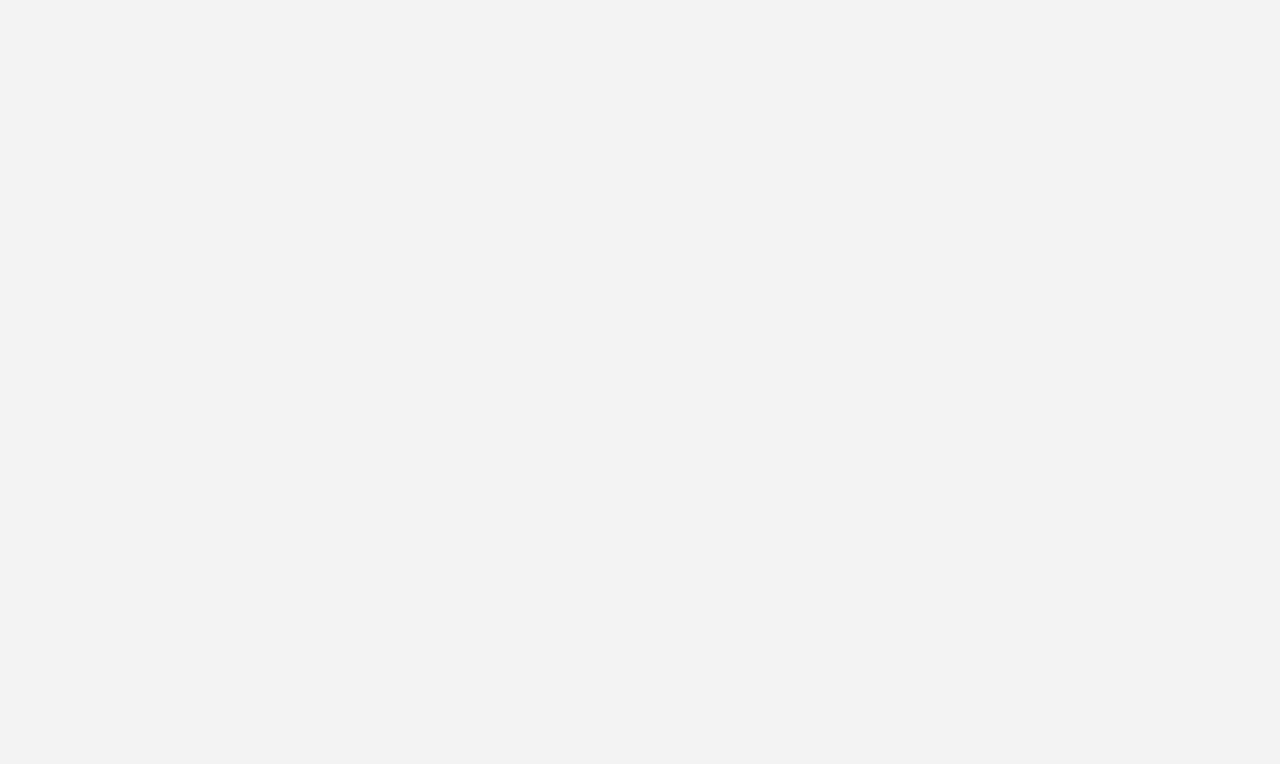
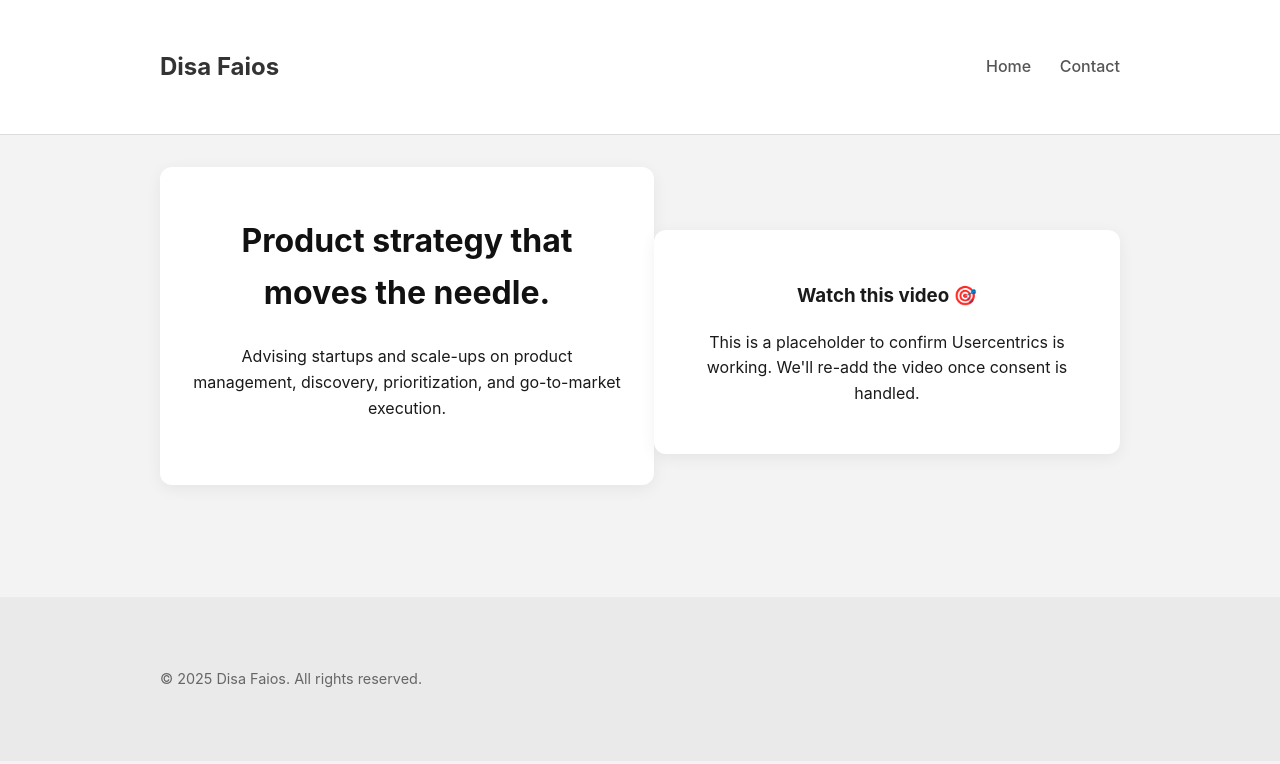
Before and after one commit to sofs91/consultancy_test, a plain HTML site: page index.html in a window 1280 px wide. Drawn offline with Linux system fonts and the light colour scheme.

Commit message:
Update index.html

```diff
--- a/index.html
+++ b/index.html
@@ -1,17 +1,43 @@
+<!DOCTYPE html>
+<html lang="en">
 <head>
   <meta charset="UTF-8" />
   <meta name="viewport" content="width=device-width, initial-scale=1.0" />
   <title>Disa Faios – Product Consultancy</title>
   <link rel="stylesheet" href="style.css" />
 
-  <!-- ✅ Autoblocker must come before any other scripts -->
+  <!-- ✅ Usercentrics Auto Blocking: this must be first -->
   <script src="https://web.cmp.usercentrics.eu/modules/autoblocker.js"></script>
   <script id="usercentrics-cmp" src="https://web.cmp.usercentrics.eu/ui/loader.js" data-settings-id="LUhtRbbWDG70eq" async></script>
-
-  <!-- Your own JS -->
-  <script defer src="script.js"></script>
 </head>
 
+<body>
+  <header>
+    <div class="container">
+      <h1 class="logo">Disa Faios</h1>
+      <nav>
+        <a href="index.html">Home</a>
+        <a href="contact.html">Contact</a>
+      </nav>
+    </div>
+  </header>
+
+  <main class="container">
+    <section class="hero">
+      <h2>Product strategy that moves the needle.</h2>
+      <p>Advising startups and scale-ups on product management, discovery, prioritization, and go-to-market execution.</p>
+    </section>
+
+    <section class="video-section">
+      <h3>Watch this video 🎯</h3>
+      <p>This is a placeholder to confirm Usercentrics is working. We'll re-add the video once consent is handled.</p>
+    </section>
+  </main>
+
+  <footer>
+    <div class="container">
+      <p>© 2025 Disa Faios. All rights reserved.</p>
+    </div>
   </footer>
 </body>
 </html>
```
